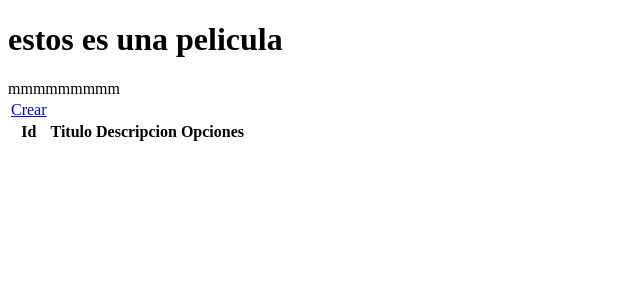
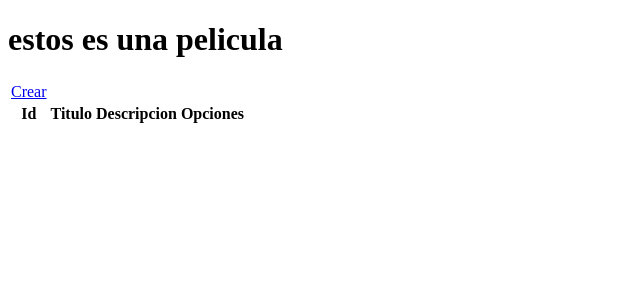
Before and after one commit to monky-ps3/codeigniter4curso1, a CodeIgniter 4 app: the page made by app/Views/pelicula/index.php in a window 1280 px wide. Shown: the top 300 px of the page, without its empty margins (0-640 px from the left). Run offline with PHP 8.4 and a stand-in for CodeIgniter, Linux system fonts and the light colour scheme; the template is opened without the code that fills it, so the values that code supplies are empty; some libraries are stand-ins or nearby versions.

Commit message:
crud11.1

```diff
--- a/app/Views/pelicula/index.php
+++ b/app/Views/pelicula/index.php
@@ -12,7 +12,7 @@
     <div>
         <table>
         <td><a href="pelicula/new/">Crear</a></td>
-            <tr>mmmmmmmmm
+            <tr>
                 <th>Id</th>
                 <th>Titulo</th>
                 <th>Descripcion</th>
```
